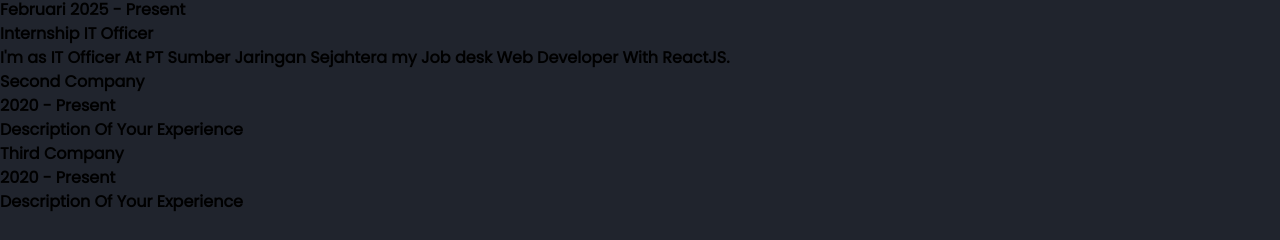
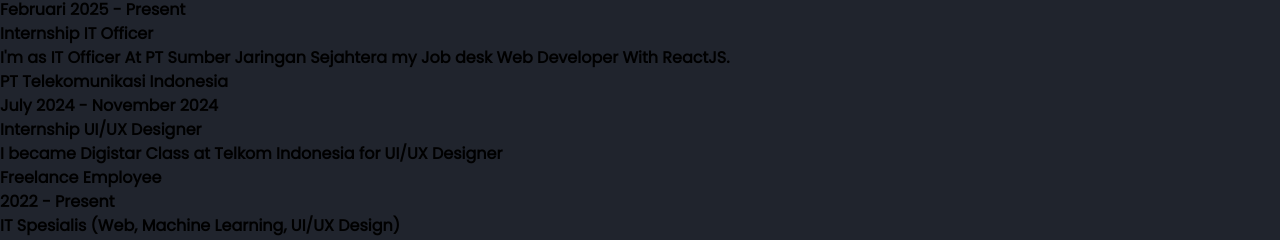
Before and after one commit to FathonyS073/portofolio-fathony, a React (Vite) app: page / in a window 1280 px wide. Shown: the part 2754-2994 px from the top of the page. Before the commit the page ends 2968 px from the top, so only its background shows below. Built offline with nearby package versions, Linux system fonts and the light colour scheme.

Commit message:
Progress Website  Portfolio : Progress Experience Section

```diff
--- a/src/Components/Fragments/Experience.jsx
+++ b/src/Components/Fragments/Experience.jsx
@@ -12,15 +12,18 @@
     },
     {
       id: 2,
-      company: "Second Company",
-      time: "2020 - Present",
-      description: "Description Of Your Experience",
+      company: "PT Telekomunikasi Indonesia",
+      time: "July 2024 - November 2024",
+      position: "Internship UI/UX Designer",
+      description:
+        "I became Digistar Class at Telkom Indonesia for UI/UX Designer",
     },
     {
       id: 3,
-      company: "Third Company",
-      time: "2020 - Present",
-      description: "Description Of Your Experience",
+      company: "Freelance Employee",
+      position: "IT Spesialis (Web, Machine Learning, UI/UX Design)",
+      time: "2022 - Present",
+      description: "I'm Freelance Employee",
     },
   ];
 
```
